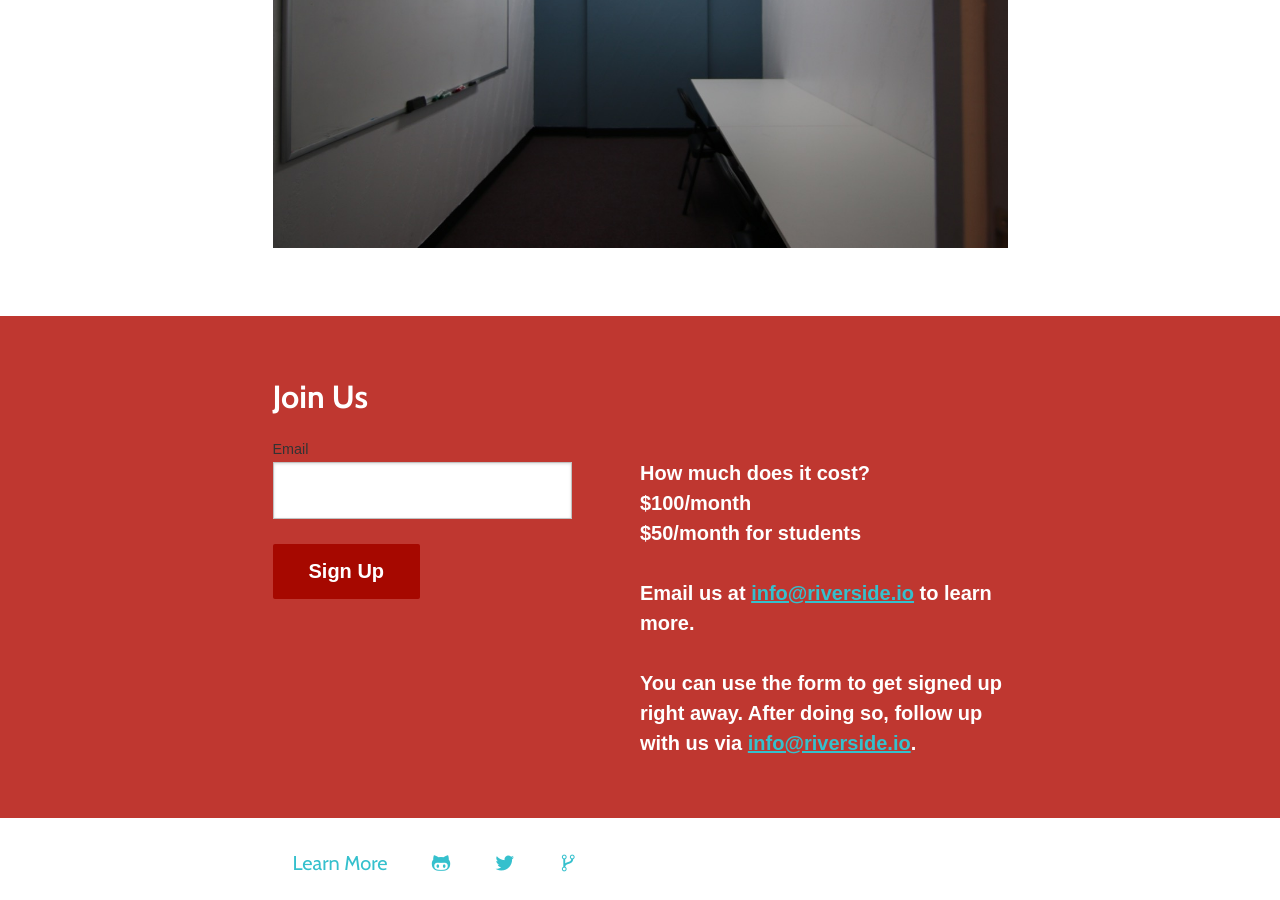
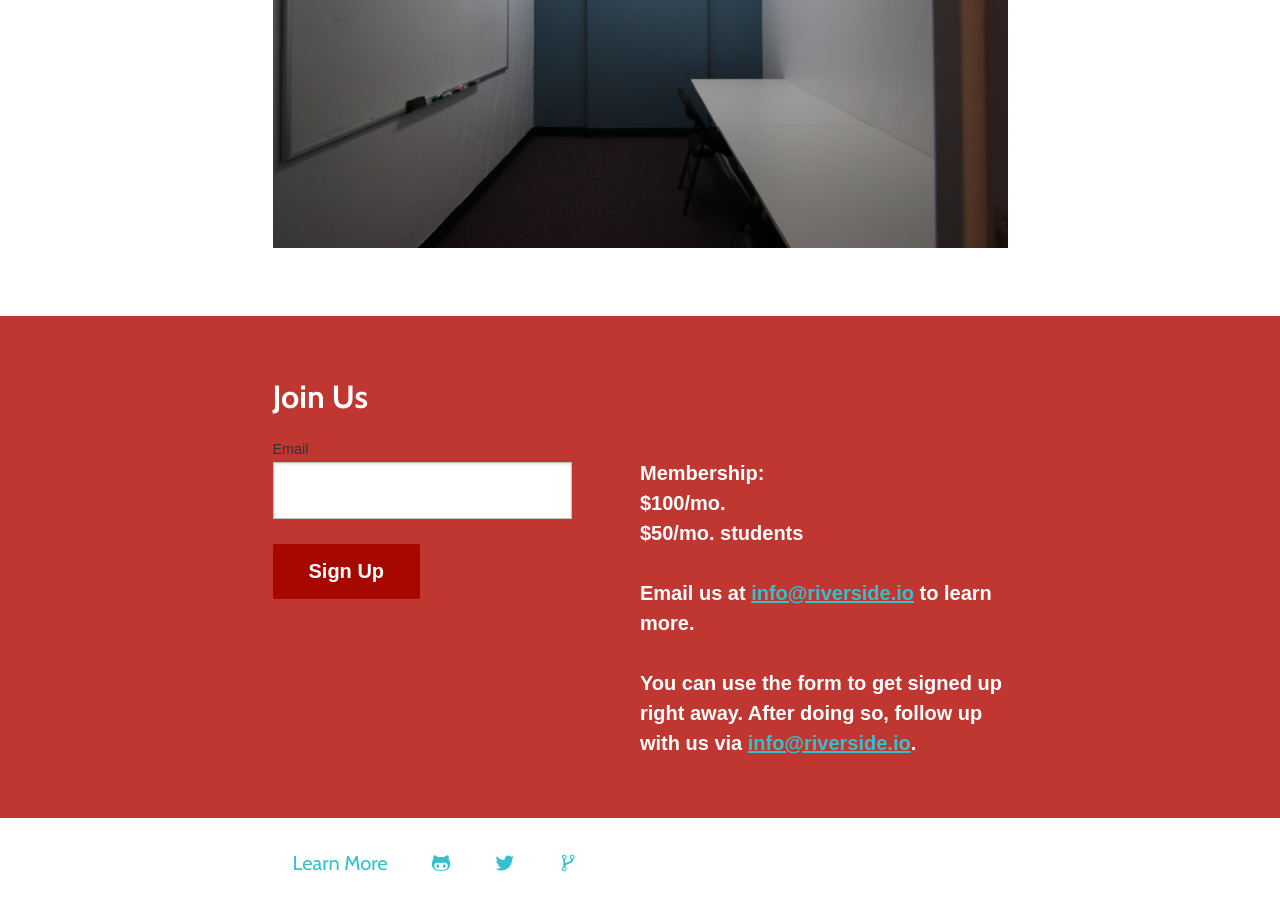
Before and after one commit to riversideio/riversideio.github.io, a Jekyll site: the page built from index.html, in a window 1280 px wide and 900 px high, scrolled down 3474 px. Built offline with Jekyll 4.4.1, drawn with Linux system fonts in a browser that asks for light colours; nearby versions of some CDN libraries; some web fonts are replaced; Markdown is read by kramdown in place of the engine named in the settings.

Commit message:
satisfy my ocd

```diff
--- a/_data/landing.yml
+++ b/_data/landing.yml
@@ -31,4 +31,4 @@ expect :
       # description:
     - src: /img/space/5.jpeg
       # description:
-join : "How much does it cost?<br>$100/month<br>$50/month for students<br><br>Email us at <a href='mailto:info@riverside.io'>info@riverside.io</a> to learn more.<br><br>You can use the form to get signed up right away. After doing so, follow up with us via <a href='mailto:info@riverside.io'>info@riverside.io</a>."
+join : "Membership:<br>$100/mo.<br>$50/mo. students<br><br>Email us at <a href='mailto:info@riverside.io'>info@riverside.io</a> to learn more.<br><br>You can use the form to get signed up right away. After doing so, follow up with us via <a href='mailto:info@riverside.io'>info@riverside.io</a>."
```
